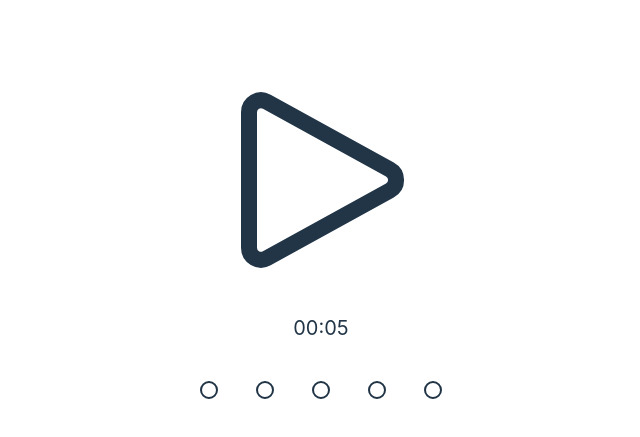
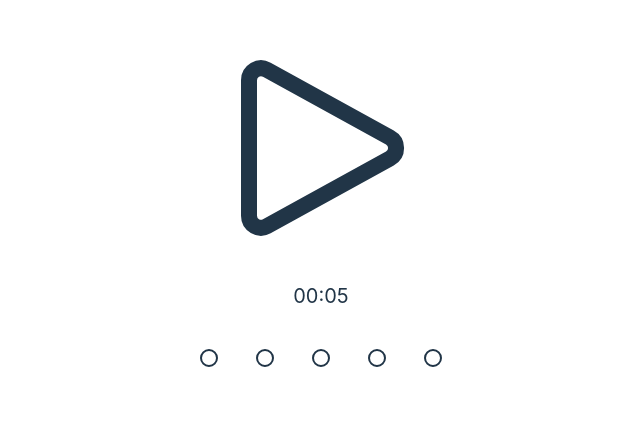
Before and after one commit to Mozzo1000/micro-chores, a React (Vite) app: page / in a window 1280 px wide. Shown: the part 203-640 px from the top of the page, without its empty margins (319-959 px from the left). Built offline with nearby package versions, Linux system fonts and the light colour scheme.

Commit message:
Fix background color on break page

```diff
--- a/src/App.css
+++ b/src/App.css
@@ -1,6 +1,5 @@
 #root {
   margin: 0 auto;
-  padding: 2rem;
   text-align: center;
 }
 
--- a/src/components/Navbar.jsx
+++ b/src/components/Navbar.jsx
@@ -1,8 +1,9 @@
 import React, { useState } from 'react'
-import { Link } from 'react-router-dom';
+import { Link, useLocation } from 'react-router-dom';
 
 function Navbar() {
     const [showMobileNav, setShowMobileNav] = useState(false);
+
     const links = [
         {
             name: "Home",
@@ -13,8 +14,9 @@ function Navbar() {
             url: "/settings",
         },
     ];
+
     return (
-        <nav className="flex items-center justify-between flex-wrap bg-transparent absolute">
+        <nav className="flex items-center justify-between flex-wrap bg-transparent absolute p-8">
             <div className="flex items-center flex-shrink-0 text-white">
                 <button className="px-3 py-2 rounded hover:text-slate-400" onClick={() => setShowMobileNav(!showMobileNav)}>
                     <svg xmlns="http://www.w3.org/2000/svg" fill="none" viewBox="0 0 24 24" strokeWidth={1.5} stroke="currentColor" className="w-6 h-6">
```
